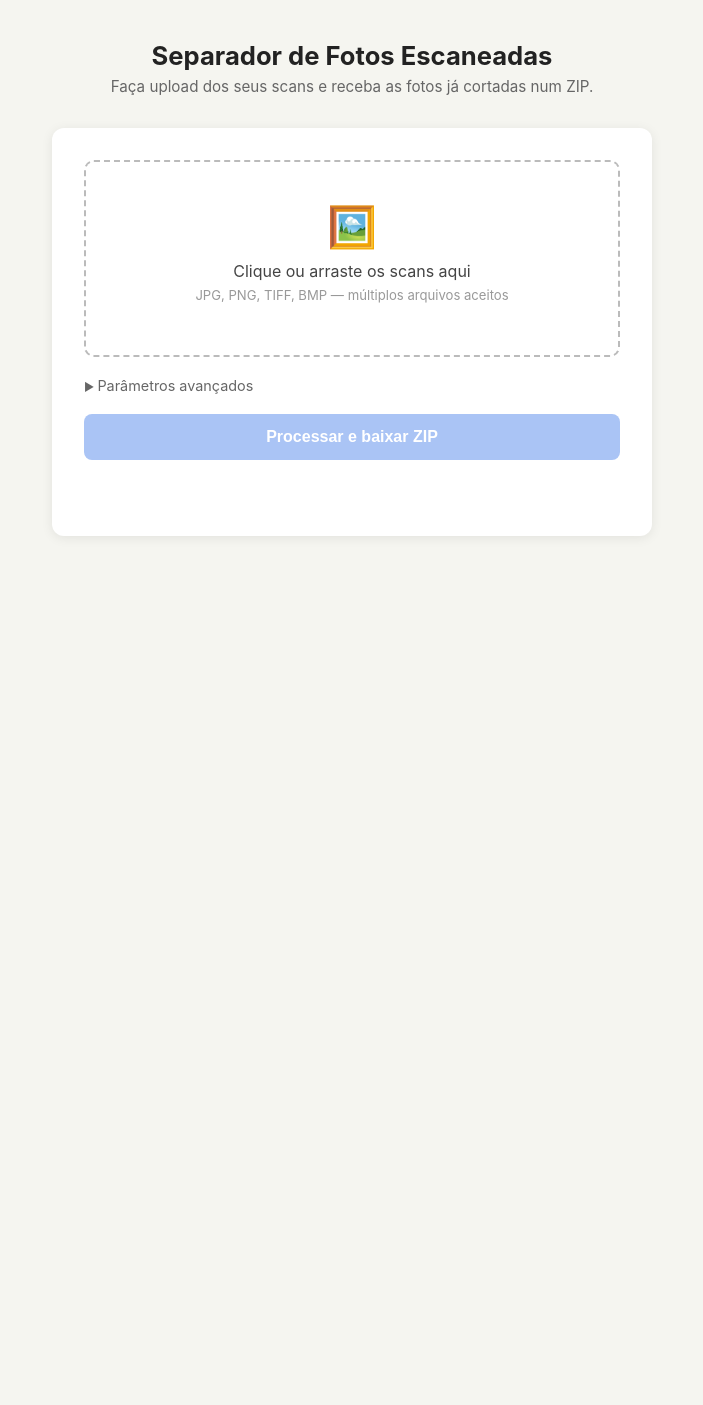
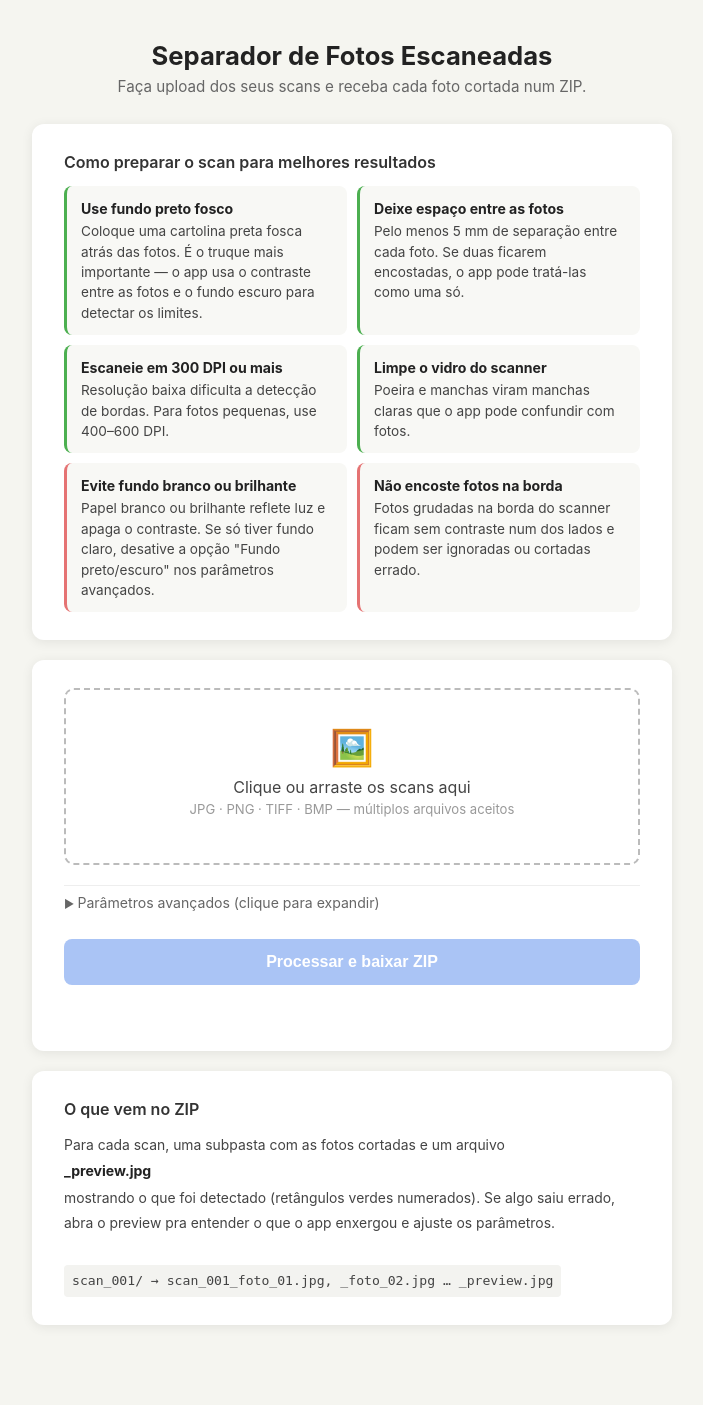
Before and after one commit to Drinhoc/LOGISTICA, a Flask app: page / in a window 1280 px wide. Shown: the whole page, without its empty margins (288-991 px from the left). Before the commit the page ends 536 px from the top, so only its background shows below. Run offline with Flask 3, Linux system fonts and the light colour scheme.

Commit message:
feat: add scan tips, param explanations and output structure to homepage
Co-Authored-By: Claude Sonnet 4.6 <noreply@anthropic.com>
Claude-Session: https://claude.ai/code/session_015o65RKaFtegEAjhZzGySBS

```diff
--- a/templates/index.html
+++ b/templates/index.html
@@ -15,52 +15,80 @@
       display: flex;
       flex-direction: column;
       align-items: center;
-      padding: 40px 16px;
+      padding: 40px 16px 60px;
     }
 
-    h1 { font-size: 1.6rem; font-weight: 700; margin-bottom: 6px; }
-    .subtitle { color: #666; font-size: 0.95rem; margin-bottom: 32px; }
+    h1 { font-size: 1.6rem; font-weight: 700; margin-bottom: 6px; text-align: center; }
+    .subtitle { color: #666; font-size: 0.95rem; margin-bottom: 28px; text-align: center; }
 
     .card {
       background: #fff;
       border-radius: 12px;
       box-shadow: 0 2px 12px rgba(0,0,0,0.08);
-      padding: 32px;
+      padding: 28px 32px;
       width: 100%;
-      max-width: 600px;
+      max-width: 640px;
+      margin-bottom: 20px;
     }
+
+    .card h2 {
+      font-size: 1rem;
+      font-weight: 600;
+      margin-bottom: 14px;
+      color: #333;
+    }
+
+    /* Tips grid */
+    .tips-grid {
+      display: grid;
+      grid-template-columns: 1fr 1fr;
+      gap: 10px;
+    }
+    @media (max-width: 480px) { .tips-grid { grid-template-columns: 1fr; } }
+
+    .tip {
+      background: #f8f8f5;
+      border-radius: 8px;
+      padding: 12px 14px;
+      font-size: 0.85rem;
+      line-height: 1.5;
+      color: #444;
+    }
+    .tip strong { display: block; color: #222; margin-bottom: 2px; font-size: 0.88rem; }
+
+    .tip.good { border-left: 3px solid #4caf50; }
+    .tip.bad  { border-left: 3px solid #e57373; }
 
     /* Drop zone */
     .drop-zone {
       border: 2px dashed #bbb;
       border-radius: 10px;
-      padding: 40px 20px;
+      padding: 36px 20px;
       text-align: center;
       cursor: pointer;
       transition: border-color 0.2s, background 0.2s;
       margin-bottom: 20px;
     }
-    .drop-zone:hover, .drop-zone.dragover {
-      border-color: #4f8ef7;
-      background: #f0f6ff;
-    }
+    .drop-zone:hover, .drop-zone.dragover { border-color: #4f8ef7; background: #f0f6ff; }
     .drop-zone input[type="file"] { display: none; }
-    .drop-icon { font-size: 2.5rem; margin-bottom: 10px; }
+    .drop-icon { font-size: 2.2rem; margin-bottom: 8px; }
     .drop-label { font-size: 1rem; color: #444; }
-    .drop-hint { font-size: 0.82rem; color: #999; margin-top: 6px; }
-    #file-list { margin-top: 12px; font-size: 0.85rem; color: #555; line-height: 1.6; }
+    .drop-hint { font-size: 0.82rem; color: #999; margin-top: 4px; }
+    #file-list { margin-top: 10px; font-size: 0.85rem; color: #555; line-height: 1.6; }
 
-    /* Params (collapsible) */
+    /* Params */
     details { margin-bottom: 20px; }
     summary {
       cursor: pointer;
-      font-size: 0.9rem;
+      font-size: 0.88rem;
       color: #666;
       user-select: none;
       list-style: none;
+      padding: 8px 0;
+      border-top: 1px solid #eee;
     }
-    summary::before { content: "▶ "; font-size: 0.7rem; }
-    details[open] summary::before { content: "▼ "; }
+    summary::before { content: "▶  "; font-size: 0.7rem; }
+    details[open] summary::before { content: "▼  "; }
 
     .params-grid {
       display: grid;
@@ -68,7 +96,10 @@
       gap: 14px;
       margin-top: 14px;
     }
-    .param label { display: block; font-size: 0.82rem; color: #555; margin-bottom: 4px; }
+    @media (max-width: 480px) { .params-grid { grid-template-columns: 1fr; } }
+
+    .param label { display: block; font-size: 0.82rem; color: #555; margin-bottom: 2px; }
+    .param .hint { font-size: 0.76rem; color: #999; margin-bottom: 5px; }
     .param input[type="number"] {
       width: 100%;
       padding: 7px 10px;
@@ -76,8 +107,10 @@
       border-radius: 6px;
       font-size: 0.9rem;
     }
-    .param-check { display: flex; align-items: center; gap: 8px; font-size: 0.88rem; color: #444; }
-    .param-check input { width: 16px; height: 16px; cursor: pointer; }
+    .param-check { display: flex; align-items: flex-start; gap: 8px; font-size: 0.85rem; color: #444; }
+    .param-check input { width: 16px; height: 16px; margin-top: 2px; cursor: pointer; flex-shrink: 0; }
+    .param-check span { line-height: 1.4; }
+    .param-check .sub { display: block; font-size: 0.76rem; color: #999; }
 
     /* Button */
     .btn {
@@ -96,75 +129,103 @@
     .btn:disabled { background: #aac4f5; cursor: not-allowed; }
 
     /* Status */
-    #status {
-      margin-top: 20px;
-      font-size: 0.9rem;
-      min-height: 24px;
-      text-align: center;
-      color: #444;
-    }
+    #status { margin-top: 16px; font-size: 0.9rem; min-height: 22px; text-align: center; color: #444; }
     #status.error { color: #c0392b; }
     #status.success { color: #27ae60; font-weight: 600; }
 
-    /* Progress bar */
-    #progress-wrap { margin-top: 12px; display: none; }
-    #progress-bar-bg {
-      height: 8px;
-      background: #e8e8e8;
-      border-radius: 4px;
-      overflow: hidden;
-    }
+    #progress-wrap { margin-top: 10px; display: none; }
+    #progress-bar-bg { height: 6px; background: #e8e8e8; border-radius: 4px; overflow: hidden; }
     #progress-bar {
       height: 100%;
-      width: 0%;
+      width: 60%;
       background: #4f8ef7;
       border-radius: 4px;
-      transition: width 0.3s;
       animation: indeterminate 1.4s infinite linear;
     }
     @keyframes indeterminate {
-      0%   { transform: translateX(-100%); width: 60%; }
-      100% { transform: translateX(200%); width: 60%; }
+      0%   { transform: translateX(-120%); }
+      100% { transform: translateX(280%); }
     }
   </style>
 </head>
 <body>
   <h1>Separador de Fotos Escaneadas</h1>
-  <p class="subtitle">Faça upload dos seus scans e receba as fotos já cortadas num ZIP.</p>
+  <p class="subtitle">Faça upload dos seus scans e receba cada foto cortada num ZIP.</p>
 
+  <!-- Dicas de preparo -->
+  <div class="card">
+    <h2>Como preparar o scan para melhores resultados</h2>
+    <div class="tips-grid">
+      <div class="tip good">
+        <strong>Use fundo preto fosco</strong>
+        Coloque uma cartolina preta fosca atrás das fotos. É o truque mais importante — o app usa o contraste entre as fotos e o fundo escuro para detectar os limites.
+      </div>
+      <div class="tip good">
+        <strong>Deixe espaço entre as fotos</strong>
+        Pelo menos 5 mm de separação entre cada foto. Se duas ficarem encostadas, o app pode tratá-las como uma só.
+      </div>
+      <div class="tip good">
+        <strong>Escaneie em 300 DPI ou mais</strong>
+        Resolução baixa dificulta a detecção de bordas. Para fotos pequenas, use 400–600 DPI.
+      </div>
+      <div class="tip good">
+        <strong>Limpe o vidro do scanner</strong>
+        Poeira e manchas viram manchas claras que o app pode confundir com fotos.
+      </div>
+      <div class="tip bad">
+        <strong>Evite fundo branco ou brilhante</strong>
+        Papel branco ou brilhante reflete luz e apaga o contraste. Se só tiver fundo claro, desative a opção "Fundo preto/escuro" nos parâmetros avançados.
+      </div>
+      <div class="tip bad">
+        <strong>Não encoste fotos na borda</strong>
+        Fotos grudadas na borda do scanner ficam sem contraste num dos lados e podem ser ignoradas ou cortadas errado.
+      </div>
+    </div>
+  </div>
+
+  <!-- Upload -->
   <div class="card">
     <form id="upload-form">
       <div class="drop-zone" id="drop-zone">
         <input type="file" id="file-input" name="scans" accept=".jpg,.jpeg,.png,.tif,.tiff,.bmp" multiple />
         <div class="drop-icon">🖼️</div>
         <div class="drop-label">Clique ou arraste os scans aqui</div>
-        <div class="drop-hint">JPG, PNG, TIFF, BMP — múltiplos arquivos aceitos</div>
+        <div class="drop-hint">JPG · PNG · TIFF · BMP — múltiplos arquivos aceitos</div>
         <div id="file-list"></div>
       </div>
 
       <details>
-        <summary>Parâmetros avançados</summary>
+        <summary>Parâmetros avançados (clique para expandir)</summary>
         <div class="params-grid">
           <div class="param">
             <label>Margem extra (px)</label>
+            <div class="hint">Borda ao redor do corte. Aumente se estiver cortando partes da foto.</div>
             <input type="number" name="margin_px" value="20" min="0" max="200" />
           </div>
           <div class="param">
             <label>Área mínima detectada</label>
+            <div class="hint">Ignora manchas pequenas. Aumente se detectar sujeira; diminua se ignorar fotos pequenas.</div>
             <input type="number" name="min_area" value="20000" min="1000" step="1000" />
           </div>
           <div class="param">
-            <label>Threshold detecção (1–254)</label>
+            <label>Threshold (1–254)</label>
+            <div class="hint">Separação claro/escuro. Fundo preto fosco: 30–60. Fundo cinza escuro: 60–90.</div>
             <input type="number" name="threshold" value="45" min="1" max="254" />
           </div>
-          <div class="param" style="display:flex;flex-direction:column;gap:10px;justify-content:center;">
+          <div class="param" style="display:flex;flex-direction:column;gap:12px;justify-content:center;">
             <label class="param-check">
               <input type="checkbox" name="black_background" value="true" checked />
-              Fundo preto/escuro
+              <span>
+                Fundo preto/escuro
+                <span class="sub">Desative se o fundo for branco ou claro</span>
+              </span>
             </label>
             <label class="param-check">
               <input type="checkbox" name="deskew" value="true" checked />
-              Corrigir rotação
+              <span>
+                Corrigir rotação
+                <span class="sub">Endireita fotos levemente inclinadas. Desative se o corte sair estranho.</span>
+              </span>
             </label>
           </div>
         </div>
@@ -181,8 +242,20 @@
     <div id="status"></div>
   </div>
 
+  <!-- O que vem no ZIP -->
+  <div class="card">
+    <h2>O que vem no ZIP</h2>
+    <div class="tip good" style="border-left:none; background:none; padding:0; font-size:0.87rem; line-height:1.8; color:#444;">
+      Para cada scan, uma subpasta com as fotos cortadas e um arquivo <strong>_preview.jpg</strong> mostrando o que foi detectado (retângulos verdes numerados). Se algo saiu errado, abra o preview pra entender o que o app enxergou e ajuste os parâmetros.
+      <br><br>
+      <code style="background:#f3f3f0;padding:4px 8px;border-radius:4px;font-size:0.82rem;display:inline-block;margin-top:4px;">
+        scan_001/ → scan_001_foto_01.jpg, _foto_02.jpg … _preview.jpg
+      </code>
+    </div>
+  </div>
+
   <script>
-    const dropZone = document.getElementById('drop-zone');
+    const dropZone  = document.getElementById('drop-zone');
     const fileInput = document.getElementById('file-input');
     const fileList  = document.getElementById('file-list');
     const submitBtn = document.getElementById('submit-btn');
@@ -193,7 +266,6 @@
     let selectedFiles = [];
 
     dropZone.addEventListener('click', () => fileInput.click());
-
     dropZone.addEventListener('dragover', e => { e.preventDefault(); dropZone.classList.add('dragover'); });
     dropZone.addEventListener('dragleave', () => dropZone.classList.remove('dragover'));
     dropZone.addEventListener('drop', e => {
@@ -201,7 +273,6 @@
       dropZone.classList.remove('dragover');
       handleFiles([...e.dataTransfer.files]);
     });
-
     fileInput.addEventListener('change', () => handleFiles([...fileInput.files]));
 
     function handleFiles(files) {
@@ -228,25 +299,16 @@
 
       const data = new FormData();
       selectedFiles.forEach(f => data.append('scans', f));
-
-      // checkboxes
-      const checkboxes = form.querySelectorAll('input[type=checkbox]');
-      checkboxes.forEach(cb => {
-        if (!data.has(cb.name)) data.set(cb.name, cb.checked ? 'true' : 'false');
-        else data.set(cb.name, cb.checked ? 'true' : 'false');
-      });
-
-      // number inputs
       form.querySelectorAll('input[type=number]').forEach(inp => data.set(inp.name, inp.value));
+      form.querySelectorAll('input[type=checkbox]').forEach(cb => data.set(cb.name, cb.checked ? 'true' : 'false'));
 
       try {
         const response = await fetch('/process', { method: 'POST', body: data });
-
         progressWrap.style.display = 'none';
 
         if (!response.ok) {
           const json = await response.json().catch(() => ({}));
-          status.textContent = json.error || 'Erro desconhecido no servidor.';
+          status.textContent = json.error || 'Erro no servidor.';
           status.className = 'error';
           submitBtn.disabled = false;
           return;
@@ -254,16 +316,14 @@
 
         const extracted = response.headers.get('X-Photos-Extracted') || '?';
         const blob = await response.blob();
-        const url  = URL.createObjectURL(blob);
-        const a    = document.createElement('a');
-        a.href = url;
+        const a = document.createElement('a');
+        a.href = URL.createObjectURL(blob);
         a.download = 'fotos_separadas.zip';
         a.click();
-        URL.revokeObjectURL(url);
 
         status.textContent = `✅ ${extracted} foto(s) extraída(s)! Download iniciado.`;
         status.className = 'success';
-      } catch (err) {
+      } catch {
         progressWrap.style.display = 'none';
         status.textContent = 'Erro de conexão. Tente novamente.';
         status.className = 'error';
```
